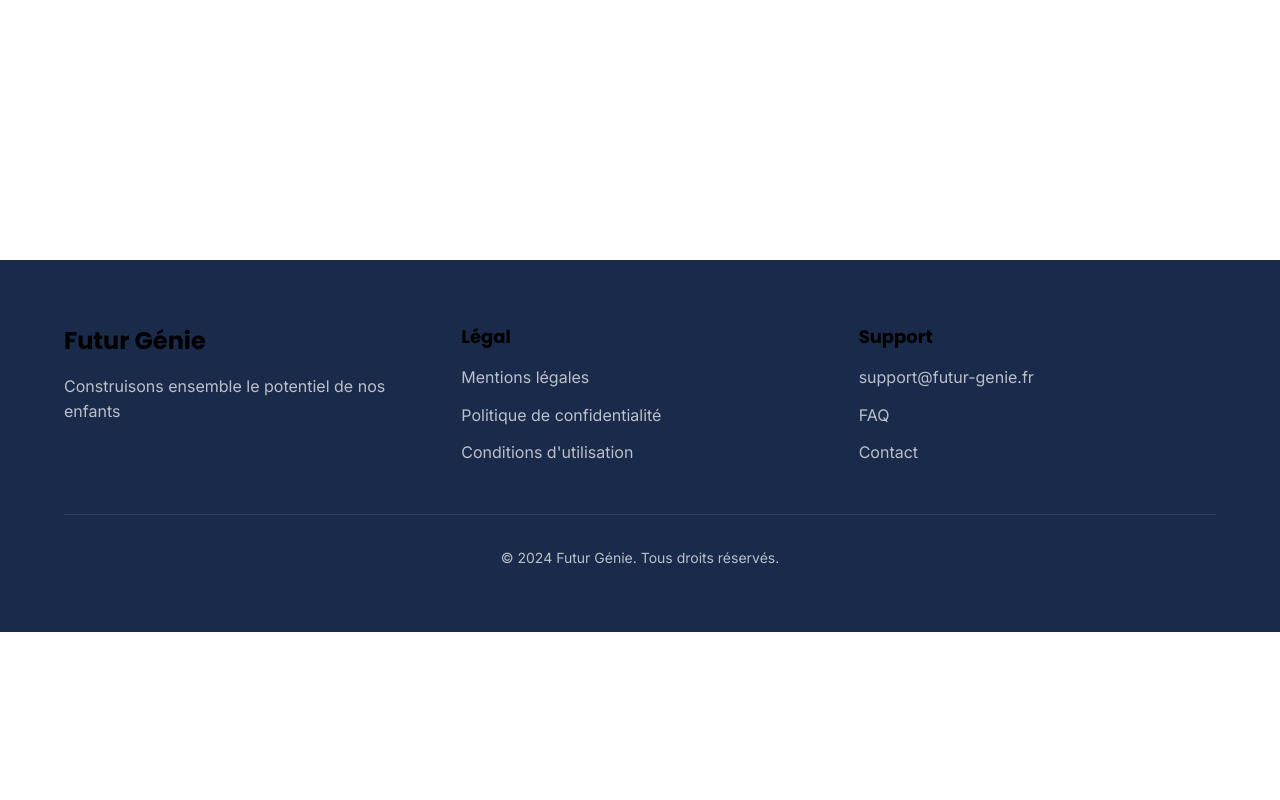
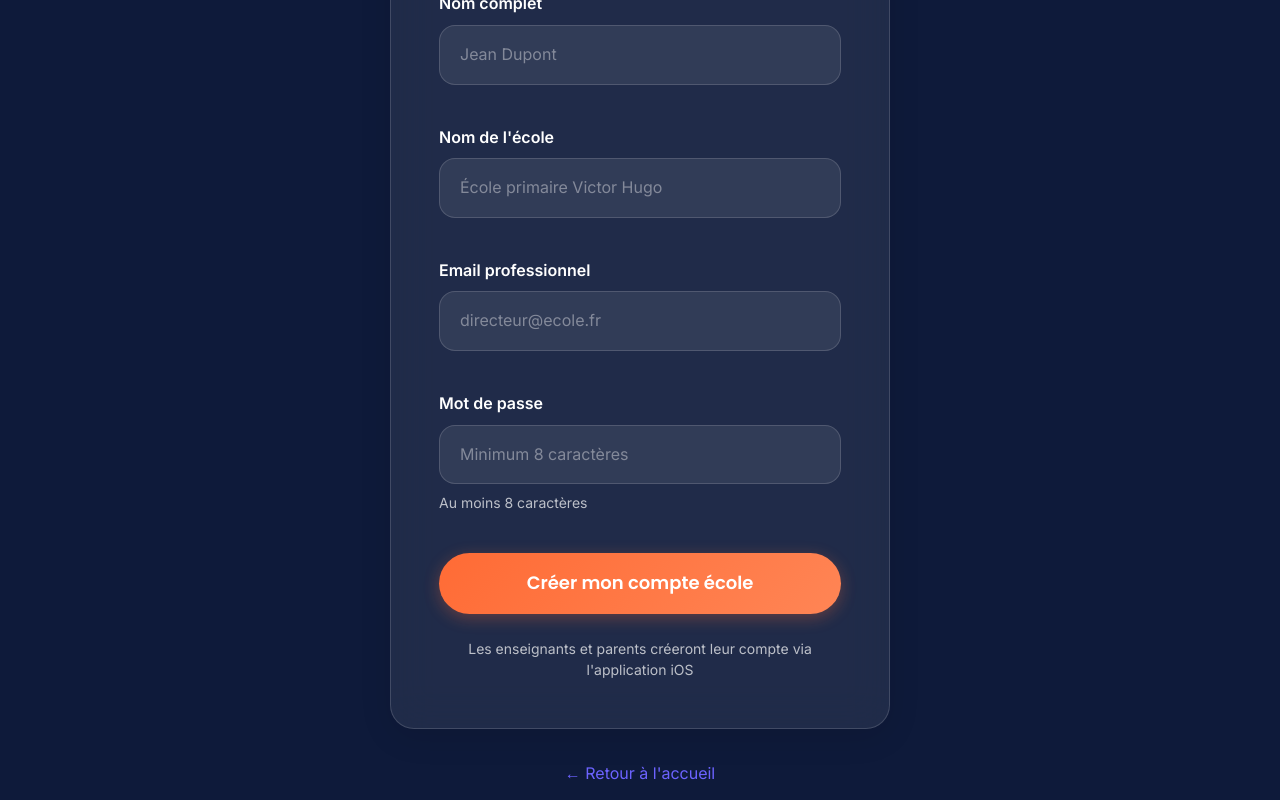
Before and after one commit to Rafikellou/futur-genie-website, a Next.js app: page /signup in a window 1280 px wide. Before the commit this address had no page. Shown: the part 620-1420 px from the top of the page. Before the commit the page ends 1252 px from the top, so only its background shows below. Built offline with nearby package versions, Linux system fonts and the light colour scheme; no server answers.

Commit message:
Feat: Ajouter page d'inscription directeur avec intégration Supabase

```diff
--- a/app/globals.css
+++ b/app/globals.css
@@ -286,6 +286,35 @@ h1, h2, h3, h4, h5, h6 {
   margin-top: var(--gap-lg);
 }
 
+/* ===== FORM INPUTS ===== */
+.input-field {
+  width: 100%;
+  padding: 1rem 1.25rem;
+  font-family: var(--font-secondary);
+  font-size: 1rem;
+  color: var(--white);
+  background: rgba(255, 255, 255, 0.08);
+  border: 1px solid rgba(255, 255, 255, 0.15);
+  border-radius: var(--radius-md);
+  transition: all 0.3s ease;
+  outline: none;
+}
+
+.input-field::placeholder {
+  color: rgba(255, 255, 255, 0.4);
+}
+
+.input-field:focus {
+  background: rgba(255, 255, 255, 0.12);
+  border-color: var(--accent-purple);
+  box-shadow: 0 0 0 3px rgba(108, 99, 255, 0.1);
+}
+
+.input-field:disabled {
+  opacity: 0.5;
+  cursor: not-allowed;
+}
+
 /* ===== HERO SECTION ===== */
 .hero-section {
   min-height: 100vh;
--- /dev/null
+++ b/app/signup/page.tsx
@@ -0,0 +1,37 @@
+import { SignupForm } from "@/components/auth/SignupForm";
+import Link from "next/link";
+
+export const metadata = {
+  title: "Créer un compte école - Futur Génie",
+  description: "Créez votre compte directeur et inscrivez votre école sur Futur Génie",
+};
+
+export default function SignupPage() {
+  return (
+    <section className="section" style={{ minHeight: "calc(100vh - 80px)", display: "flex", alignItems: "center" }}>
+      <div className="wrapper">
+        <div style={{ maxWidth: "600px", margin: "0 auto" }}>
+          {/* Header */}
+          <div style={{ textAlign: "center", marginBottom: "3rem" }}>
+            <h1 className="heading-lg" style={{ marginBottom: "1rem" }}>
+              Bienvenue sur Futur Génie
+            </h1>
+            <p className="body-lg text-muted">
+              Créez votre compte directeur et commencez l&apos;essai gratuit de 3 mois
+            </p>
+          </div>
+
+          {/* Formulaire */}
+          <SignupForm />
+
+          {/* Lien retour */}
+          <div style={{ textAlign: "center", marginTop: "2rem" }}>
+            <Link href="/" className="body-md" style={{ color: "var(--accent-purple)", textDecoration: "none" }}>
+              ← Retour à l&apos;accueil
+            </Link>
+          </div>
+        </div>
+      </div>
+    </section>
+  );
+}
--- /dev/null
+++ b/components/auth/SignupForm.tsx
@@ -0,0 +1,202 @@
+"use client";
+
+import { useState } from "react";
+import { supabase } from "@/lib/supabase/client";
+import type { SignupFormData } from "@/lib/types/database";
+
+export function SignupForm() {
+  const [formData, setFormData] = useState<SignupFormData>({
+    email: "",
+    password: "",
+    fullName: "",
+    schoolName: "",
+  });
+  const [loading, setLoading] = useState(false);
+  const [error, setError] = useState<string | null>(null);
+  const [success, setSuccess] = useState(false);
+
+  const handleSubmit = async (e: React.FormEvent) => {
+    e.preventDefault();
+    setLoading(true);
+    setError(null);
+
+    try {
+      // 1. Créer l'utilisateur dans auth.users
+      const { data: authData, error: authError } = await supabase.auth.signUp({
+        email: formData.email,
+        password: formData.password,
+        options: {
+          data: {
+            full_name: formData.fullName,
+            role: "DIRECTOR",
+          },
+        },
+      });
+
+      if (authError) throw authError;
+      if (!authData.user) throw new Error("Erreur lors de la création du compte");
+
+      // 2. Créer l'école
+      const { data: schoolData, error: schoolError } = await supabase
+        .from("schools")
+        .insert([{ name: formData.schoolName }])
+        .select()
+        .single();
+
+      if (schoolError) throw schoolError;
+
+      // 3. Créer l'entrée dans public.users
+      const { error: userError } = await supabase.from("users").insert([
+        {
+          id: authData.user.id,
+          role: "DIRECTOR",
+          school_id: schoolData.id,
+          email: formData.email,
+          full_name: formData.fullName,
+        },
+      ]);
+
+      if (userError) throw userError;
+
+      setSuccess(true);
+    } catch (err) {
+      console.error("Erreur d'inscription:", err);
+      const errorMessage = err instanceof Error ? err.message : "Une erreur est survenue lors de l'inscription";
+      setError(errorMessage);
+    } finally {
+      setLoading(false);
+    }
+  };
+
+  if (success) {
+    return (
+      <div className="card card-glass" style={{ padding: "3rem", maxWidth: "500px", margin: "0 auto" }}>
+        <div style={{ textAlign: "center" }}>
+          <div style={{ fontSize: "4rem", marginBottom: "1.5rem" }}>✅</div>
+          <h2 className="heading-md" style={{ marginBottom: "1rem" }}>
+            Compte créé avec succès !
+          </h2>
+          <p className="body-md text-muted" style={{ marginBottom: "2rem" }}>
+            Veuillez vérifier votre email pour confirmer votre compte.
+          </p>
+          <p className="body-sm text-muted">
+            Une fois confirmé, vous pourrez vous connecter depuis l&apos;application iOS.
+          </p>
+        </div>
+      </div>
+    );
+  }
+
+  return (
+    <div className="card card-glass" style={{ padding: "3rem", maxWidth: "500px", margin: "0 auto" }}>
+      <h2 className="heading-md" style={{ marginBottom: "2rem", textAlign: "center" }}>
+        Créer un compte directeur
+      </h2>
+
+      <form onSubmit={handleSubmit} className="space-y-md">
+        {/* Nom complet */}
+        <div>
+          <label htmlFor="fullName" className="body-md" style={{ display: "block", marginBottom: "0.5rem", fontWeight: 600 }}>
+            Nom complet
+          </label>
+          <input
+            type="text"
+            id="fullName"
+            required
+            value={formData.fullName}
+            onChange={(e) => setFormData({ ...formData, fullName: e.target.value })}
+            className="input-field"
+            placeholder="Jean Dupont"
+            disabled={loading}
+          />
+        </div>
+
+        {/* Nom de l'école */}
+        <div>
+          <label htmlFor="schoolName" className="body-md" style={{ display: "block", marginBottom: "0.5rem", fontWeight: 600 }}>
+            Nom de l&apos;école
+          </label>
+          <input
+            type="text"
+            id="schoolName"
+            required
+            value={formData.schoolName}
+            onChange={(e) => setFormData({ ...formData, schoolName: e.target.value })}
+            className="input-field"
+            placeholder="École primaire Victor Hugo"
+            disabled={loading}
+          />
+        </div>
+
+        {/* Email */}
+        <div>
+          <label htmlFor="email" className="body-md" style={{ display: "block", marginBottom: "0.5rem", fontWeight: 600 }}>
+            Email professionnel
+          </label>
+          <input
+            type="email"
+            id="email"
+            required
+            value={formData.email}
+            onChange={(e) => setFormData({ ...formData, email: e.target.value })}
+            className="input-field"
+            placeholder="directeur@ecole.fr"
+            disabled={loading}
+          />
+        </div>
+
+        {/* Mot de passe */}
+        <div>
+          <label htmlFor="password" className="body-md" style={{ display: "block", marginBottom: "0.5rem", fontWeight: 600 }}>
+            Mot de passe
+          </label>
+          <input
+            type="password"
+            id="password"
+            required
+            minLength={8}
+            value={formData.password}
+            onChange={(e) => setFormData({ ...formData, password: e.target.value })}
+            className="input-field"
+            placeholder="Minimum 8 caractères"
+            disabled={loading}
+          />
+          <p className="body-sm text-muted" style={{ marginTop: "0.5rem" }}>
+            Au moins 8 caractères
+          </p>
+        </div>
+
+        {/* Message d'erreur */}
+        {error && (
+          <div
+            style={{
+              padding: "1rem",
+              background: "rgba(239, 68, 68, 0.1)",
+              border: "1px solid rgba(239, 68, 68, 0.3)",
+              borderRadius: "var(--radius-md)",
+            }}
+          >
+            <p className="body-sm" style={{ color: "#ef4444" }}>
+              {error}
+            </p>
+          </div>
+        )}
+
+        {/* Bouton de soumission */}
+        <button
+          type="submit"
+          disabled={loading}
+          className="btn btn-primary"
+          style={{ width: "100%", fontSize: "1.125rem", padding: "1rem" }}
+        >
+          {loading ? "Création en cours..." : "Créer mon compte école"}
+        </button>
+
+        {/* Note */}
+        <p className="body-sm text-muted" style={{ textAlign: "center", marginTop: "1.5rem" }}>
+          Les enseignants et parents créeront leur compte via l&apos;application iOS
+        </p>
+      </form>
+    </div>
+  );
+}
--- /dev/null
+++ b/lib/supabase/client.ts
@@ -0,0 +1,6 @@
+import { createClient } from '@supabase/supabase-js';
+
+const supabaseUrl = process.env.NEXT_PUBLIC_SUPABASE_URL!;
+const supabaseAnonKey = process.env.NEXT_PUBLIC_SUPABASE_ANON_KEY!;
+
+export const supabase = createClient(supabaseUrl, supabaseAnonKey);
--- /dev/null
+++ b/lib/types/database.ts
@@ -0,0 +1,36 @@
+export type UserRole = 'DIRECTOR' | 'TEACHER' | 'PARENT';
+
+export type GradeLevel = 'CP' | 'CE1' | 'CE2' | 'CM1' | 'CM2' | '6EME' | '5EME' | '4EME' | '3EME';
+
+export interface School {
+  id: string;
+  name: string;
+  created_at: string;
+}
+
+export interface User {
+  id: string;
+  role: UserRole;
+  school_id: string | null;
+  classroom_id: string | null;
+  email: string | null;
+  full_name: string | null;
+  created_at: string;
+  child_first_name: string | null;
+  avatar_id: string | null;
+}
+
+export interface Classroom {
+  id: string;
+  name: string;
+  grade: GradeLevel;
+  school_id: string;
+  created_at: string;
+}
+
+export interface SignupFormData {
+  email: string;
+  password: string;
+  fullName: string;
+  schoolName: string;
+}
--- a/package.json
+++ b/package.json
@@ -9,6 +9,7 @@
     "lint": "eslint"
   },
   "dependencies": {
+    "@supabase/supabase-js": "^2.75.0",
     "class-variance-authority": "^0.7.1",
     "clsx": "^2.1.1",
     "next": "15.5.4",
```
Also changed, not shown: 1 other file (tests, documents, lock files or other folders).
